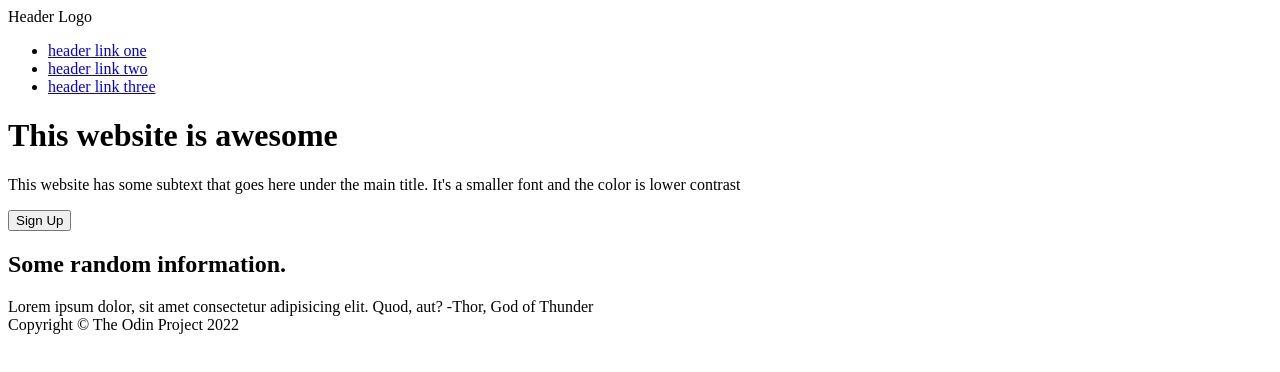
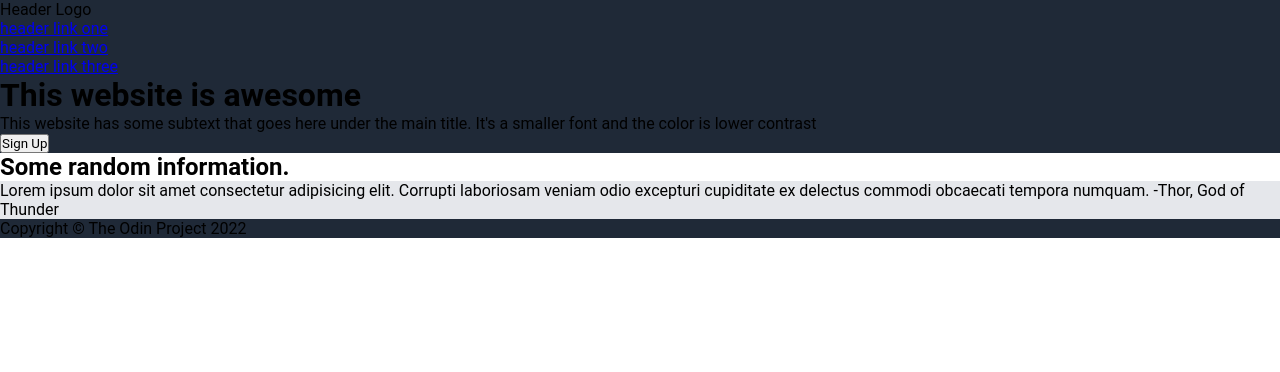
Before and after one commit to jamesg8025/landing-page, a plain HTML site: page index.html in a window 1280 px wide. Drawn offline with Linux system fonts and the light colour scheme.

Commit message:
Add color and font to css

```diff
--- a/index.html
+++ b/index.html
@@ -36,7 +36,7 @@
         <div class="subtext"></div>
     </div>
     <div class="third-container">
-        Lorem ipsum dolor, sit amet consectetur adipisicing elit. Quod, aut? -Thor, God of Thunder
+        Lorem ipsum dolor sit amet consectetur adipisicing elit. Corrupti laboriosam veniam odio excepturi cupiditate ex delectus commodi obcaecati tempora numquam. -Thor, God of Thunder
     </div>
     <div class="fourth-container">
         <div class="inner-box"></div>
--- a/style.css
+++ b/style.css
@@ -0,0 +1,20 @@
+* {
+    margin: 0;
+    padding: 0;
+    font-family: Roboto
+}
+
+.header,
+.first-container,
+.footer {
+    background-color: #1F2937;
+}
+
+.second-container,
+.fourth-container {
+    background-color: white;
+}
+
+.third-container {
+    background-color: #e5e7eb;
+}
```
